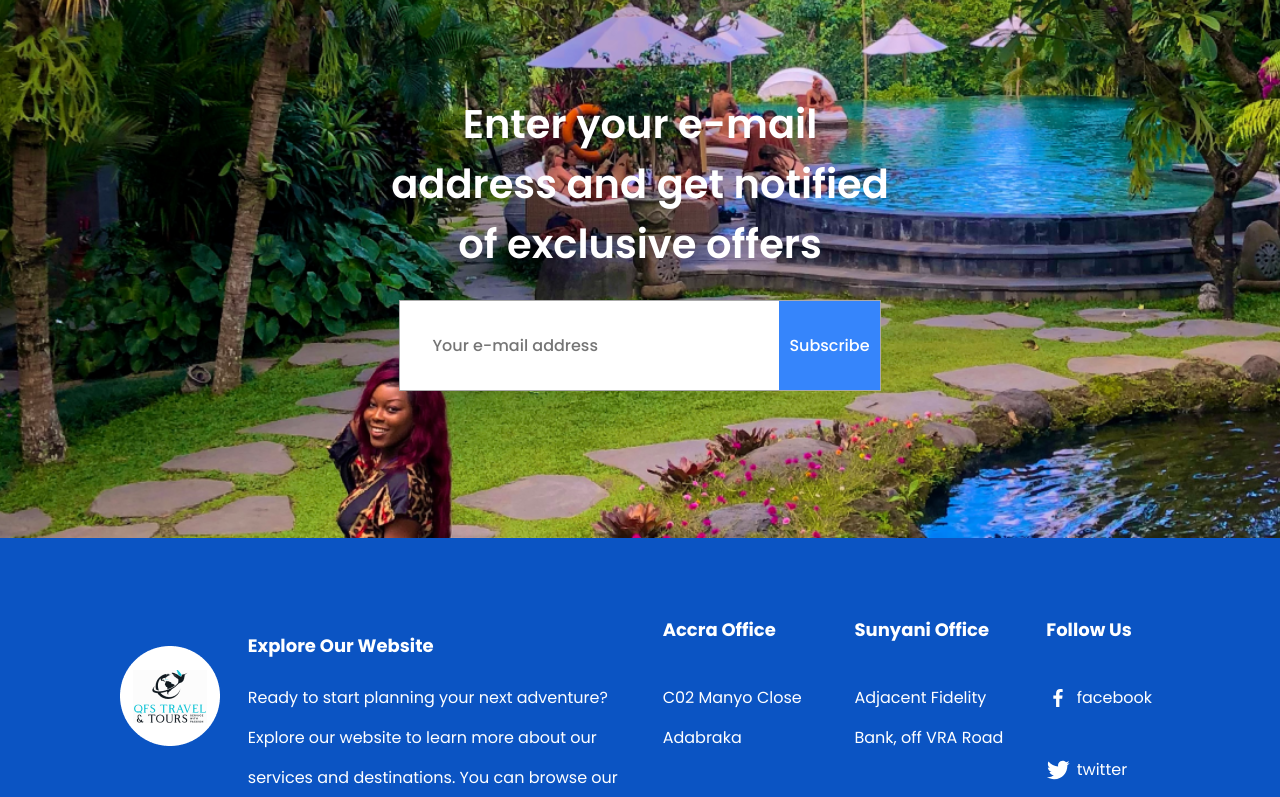
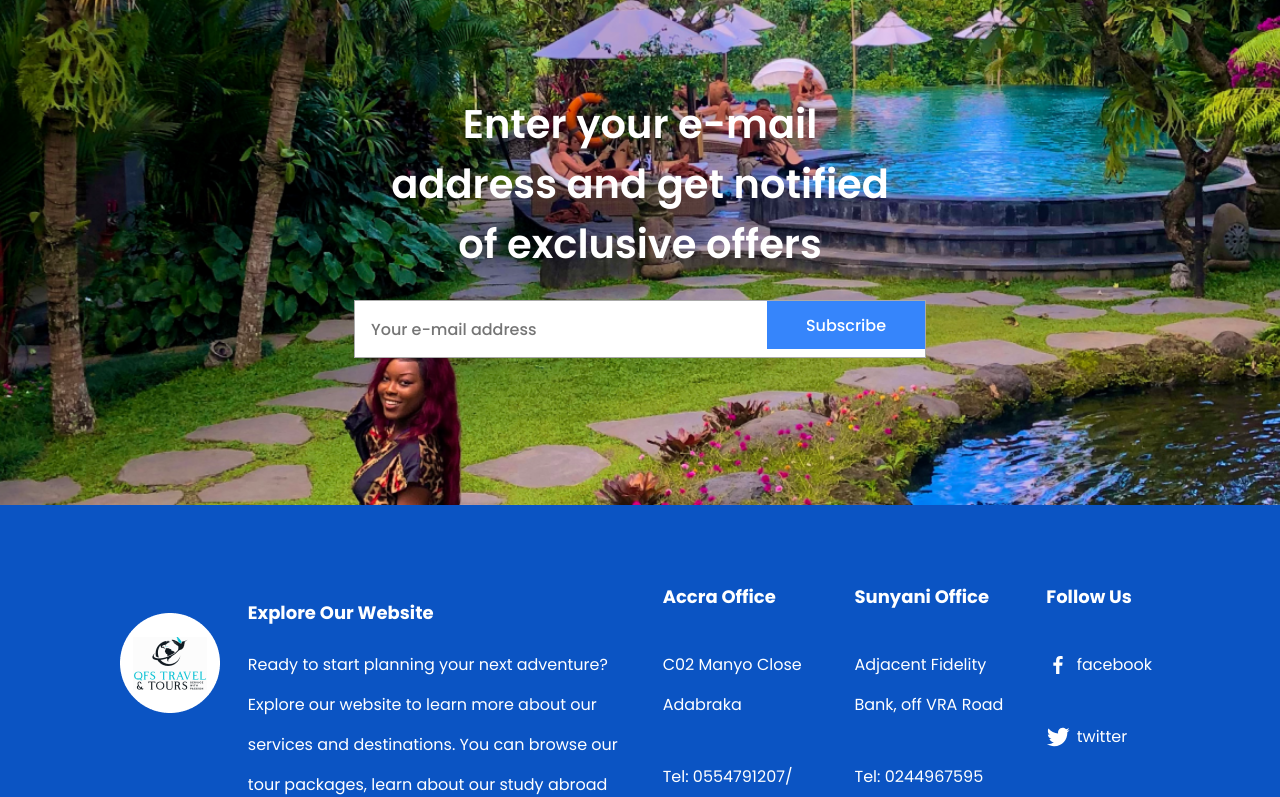
Before and after one commit to Fv-tima/QFStravelAndTour, a React (Vite) app: page / in a window 1280 px wide. Shown: the part 3723-4520 px from the top of the page. Built offline with nearby package versions, Linux system fonts and the light colour scheme.

Commit message:
Update SubscribeSec.styled.js

```diff
--- a/src/components/SubscribeSec/SubscribeSec.styled.js
+++ b/src/components/SubscribeSec/SubscribeSec.styled.js
@@ -24,27 +24,35 @@ export const SubscribeContainer = styled.div`
     justify-content: space-between;
     border: 1px solid #aaa;
     background: #fff;
-    max-width: 570px;
+    width: 570px;
+    height: 56px;
 
     input {
-     width: auto;
+      width: 570px;
       border: none;
       outline: none;
       background: none;
-      color: #aaa;
+
       font-family: Poppins;
       font-size: 1rem;
       font-weight: 500;
-      padding: 2rem;
+      padding: 1rem;
+      color: #aaa;
     }
     button {
+      display: flex;
+      width: 158px;
+      height: 48px;
+      justify-content: center;
+      align-items: center;
       color: #fff;
-      font-family: Poppins;
+      background: #3685fb;
       font-size: 1rem;
       font-weight: 500;
-      background: #3685fb;
       padding: 10px;
+      font-family: Poppins;
       border:none;
+      flex-shrink: 0;
     }
   @media (max-width: 768px) {
     h1 {
```
